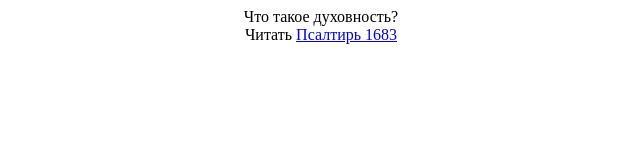
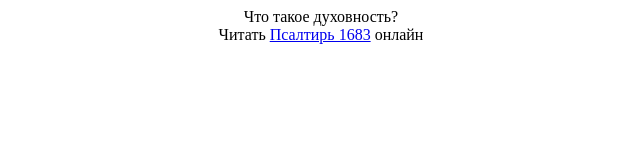
Before and after one commit to chess-rostov/psaltyrinformer, a plain HTML site: page index.html in a window 1280 px wide. Shown: the whole page, without its empty margins (319-959 px from the left). Drawn offline with Linux system fonts and the light colour scheme.

Commit message:
Update index.html

```diff
--- a/index.html
+++ b/index.html
@@ -9,6 +9,6 @@
   </head>
   <body>
     <div>Что такое духовность?</div>
-    <div>Читать <a target="_blank" href="https://chess-rostov.github.io/pdf/">Псалтирь 1683</a></div>
+    <div>Читать <a target="_blank" href="https://chess-rostov.github.io/pdf/">Псалтирь 1683</a> онлайн</div>
   </body>
 </html>
```
